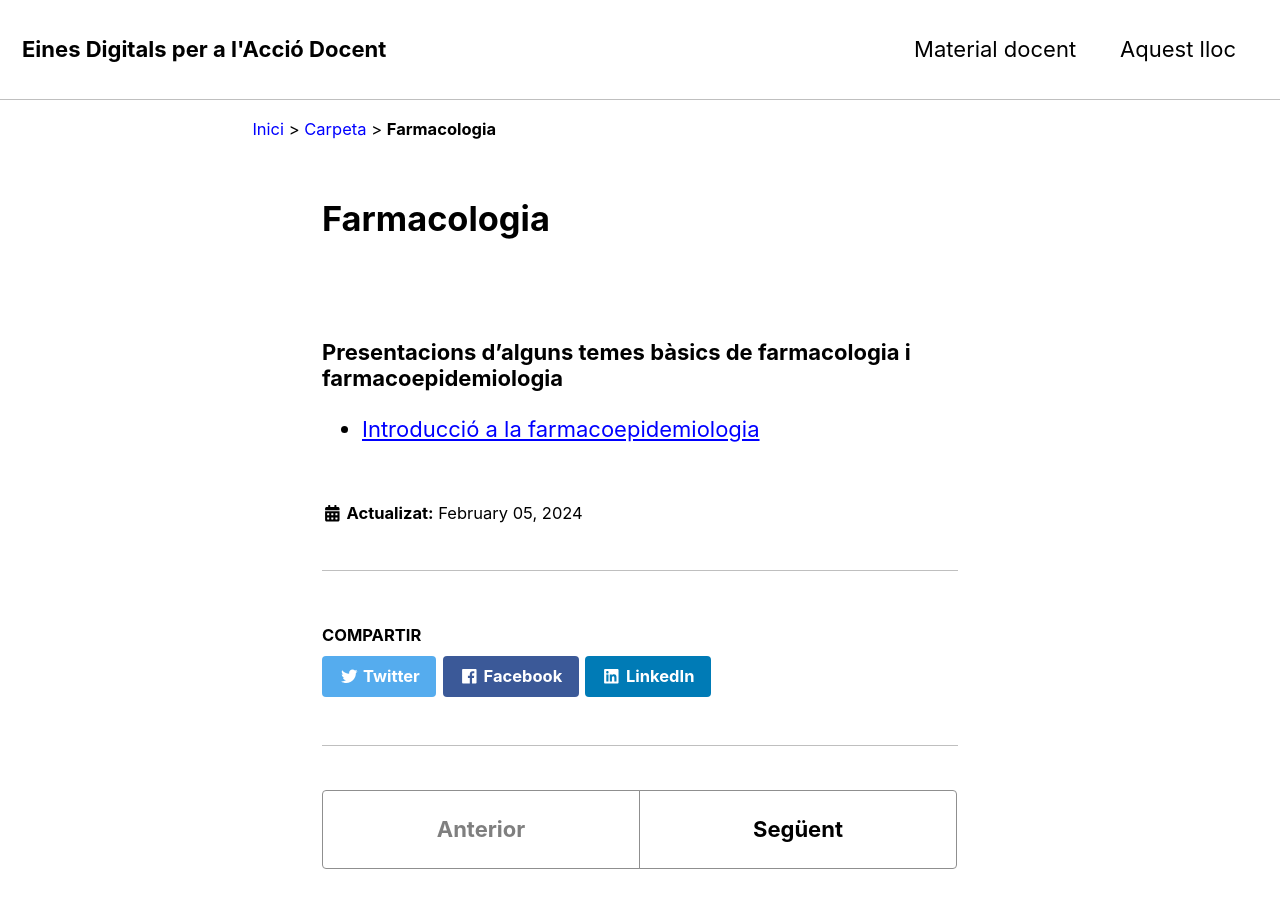
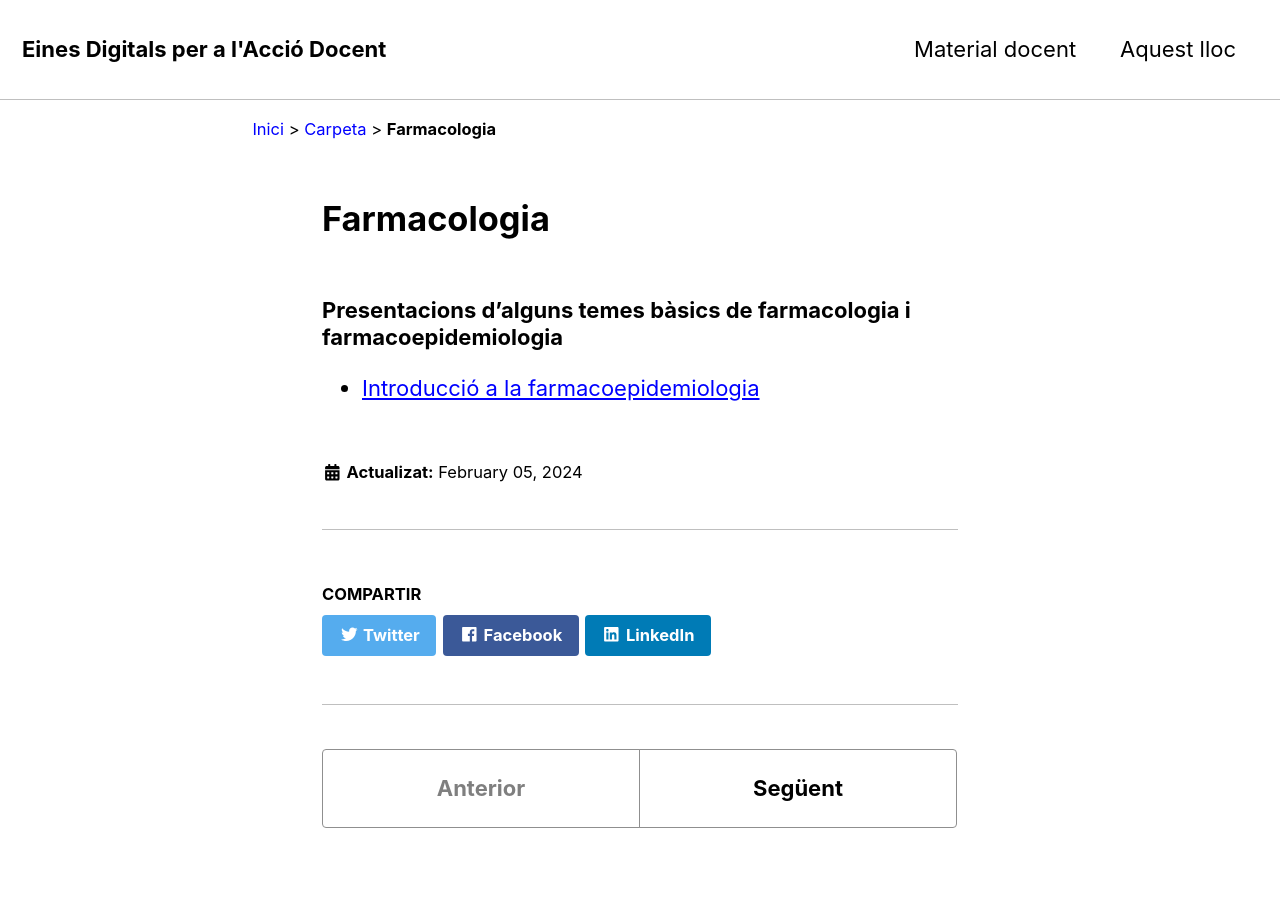
Before and after one commit to jepcastel/github.io, a Jekyll site: the page built from _carpeta/01Farmacologia.md, in a window 1280 px wide and 900 px high. Built offline with Jekyll 4.4.1, drawn with Linux system fonts in a browser that asks for light colours; nearby versions of some CDN libraries.

Commit message:
Update 01Farmacologia.md

```diff
--- a/_carpeta/01Farmacologia.md
+++ b/_carpeta/01Farmacologia.md
@@ -2,6 +2,5 @@
 title: Farmacologia
 ---
 
-{% include archive-single.html %}
 ### Presentacions d'alguns temes bàsics de farmacologia i farmacoepidemiologia
 - [Introducció a la farmacoepidemiologia](https://jepcastel.github.io/presentacions/slides-farmacoepidemiologia.html){:target="_blank"}
```
